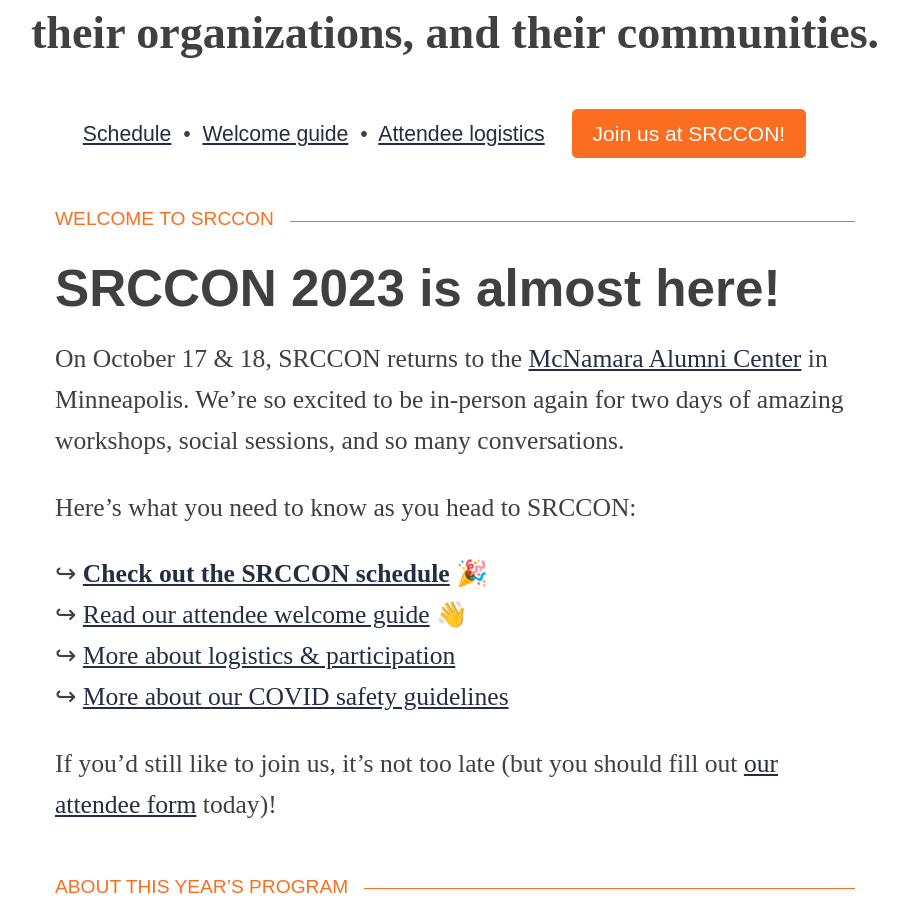
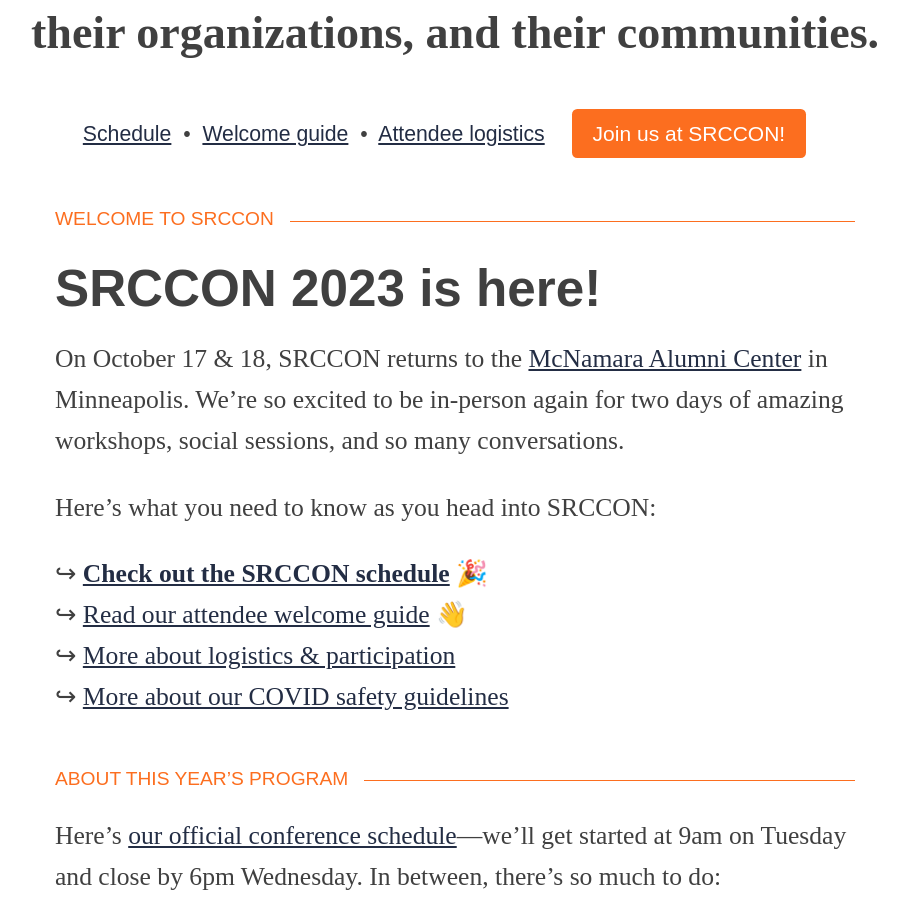
Before and after one commit to OpenNews/srccon-2023, a Jekyll site: the page built from homepage.md, in a window 1280 px wide and 900 px high, scrolled down 634 px. Shown: the whole window, without its empty margins (185-1093 px from the left). Built offline with Jekyll 4.4.1, drawn with Linux system fonts in a browser that asks for light colours; some web fonts are replaced; our own code applies the rules of GitHub Pages for plain Markdown files.

Commit message:
update homepage

```diff
--- a/_layouts/simple_layout.html
+++ b/_layouts/simple_layout.html
@@ -58,8 +58,6 @@
                 {% if page.cta_button_text %}
                 <a href="{{ page.cta_button_link }}" class="button">{{ page.cta_button_text }}</a>
                 {% else %}
-                <span class="line-splitter">&bull;</span>
-                Support our work: <a href="https://opennews.org/donate">Donate</a>
                 {% endif %}
             </div>
         </div>
--- a/homepage.md
+++ b/homepage.md
@@ -5,18 +5,16 @@
 
 ### Welcome to SRCCON
 
-# SRCCON 2023 is almost here!
+# SRCCON 2023 is here!
 
 On October 17 & 18, SRCCON returns to the [McNamara Alumni Center](https://www.google.com/maps/place/McNamara+Alumni+Center/@44.975199,-93.2301774,17z/data=!3m1!4b1!4m5!3m4!1s0x52b32d18ed516031:0x5f984f594ceab6ad!8m2!3d44.975199!4d-93.2279887) in Minneapolis. We're so excited to be in-person again for two days of amazing workshops, social sessions, and so many conversations.
 
-Here's what you need to know as you head to SRCCON:
+Here's what you need to know as you head into SRCCON:
 
 ↪ **[Check out the SRCCON schedule](/schedule)** 🎉
 ↪ [Read our attendee welcome guide](/welcome) 👋
 ↪ [More about logistics & participation](/attendees)
 ↪ [More about our COVID safety guidelines](#covid-safety)
-
-If you'd still like to join us, it's not too late (but you should fill out [our attendee form](/participation/form) today)!
 
 ### About this year's program
 
```
